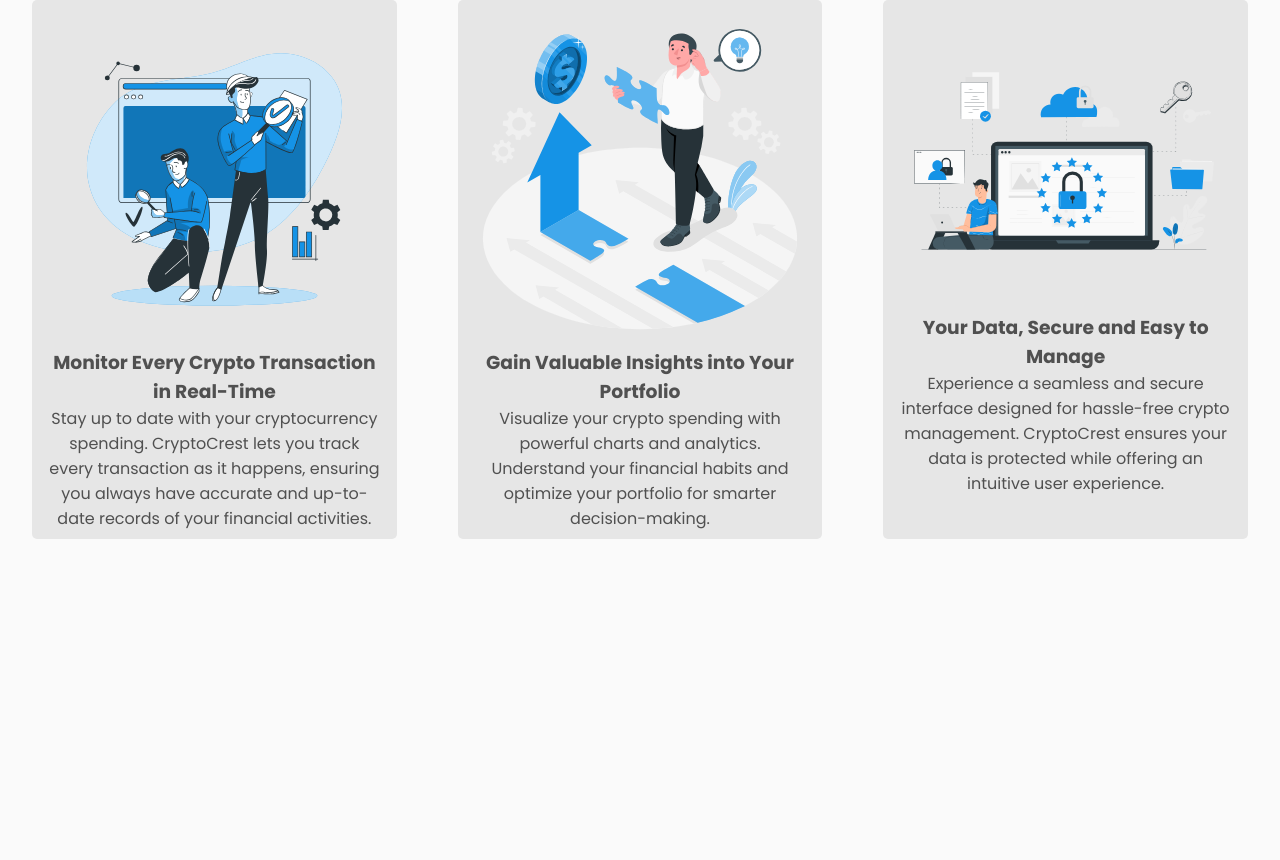
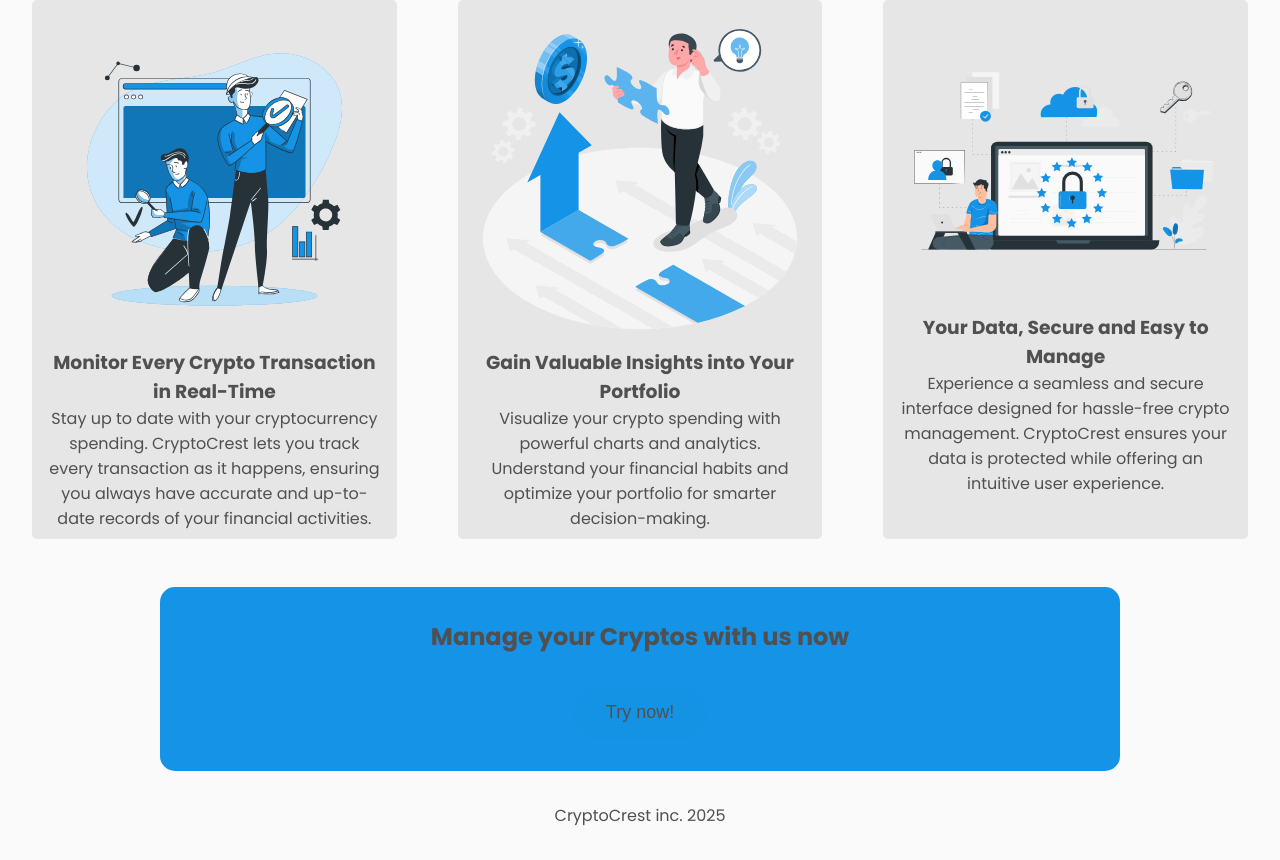
Before and after one commit to TechifyDev1/CryptoCrest, a React (Vite) app: page / in a window 1280 px wide. Shown: the part 775-1635 px from the top of the page. Before the commit the page ends 1330 px from the top, so only its background shows below. Built offline with nearby package versions, Linux system fonts and the light colour scheme.

Commit message:
Worked on the footer section and the call to action section

```diff
--- a/src/Pages/Landing_page/LandingPage.tsx
+++ b/src/Pages/Landing_page/LandingPage.tsx
@@ -1,5 +1,7 @@
 import React from "react";
+import CallToActionSection from "../../components/Landing_page/CallToAction_section/CallToActionSection";
 import FeaturesSection from "../../components/Landing_page/Features_section/FeaturesSection";
+import FooterSection from "../../components/Landing_page/Footer_section/FooterSection";
 import HeroSection from "../../components/Landing_page/Hero_section/HeroSection";
 import NavBar from "../../components/Landing_page/Nav_bar/NavBar";
 import "./Landing.css";
@@ -10,6 +12,8 @@
             <NavBar />
             <HeroSection />
             <FeaturesSection />
+            <CallToActionSection />
+            <FooterSection />
         </div>
     );
 }
--- /dev/null
+++ b/src/components/Landing_page/CallToAction_section/CallToAction.css
@@ -0,0 +1,40 @@
+.call-to-action-section {
+    display: flex;
+    justify-content: space-between;
+    align-items: center;
+    padding: 2rem 3rem;
+    background-color: var(--primary-color);
+    width: 75%;
+    margin: auto;
+    border-radius: 15px;
+    margin-top: 2rem;
+
+
+    .middle {
+        display: flex;
+        flex-direction: column;
+        justify-content: center;
+        align-items: center;
+        gap: 2rem;
+
+
+        .action-btn {
+            width: auto;
+            height: auto;
+            padding: 1rem 2rem;
+            border: none;
+            outline: none;
+            border-radius: 25px;
+            background-color: var(--secondary-color);
+            color: var(--text-color);
+            transition: all 0.3s ease-in;
+            cursor: pointer;
+            font-size: large;
+
+
+            &:hover {
+                background-color: var(--primary-color);
+            }
+        }
+    }
+}
--- /dev/null
+++ b/src/components/Landing_page/CallToAction_section/CallToActionSection.tsx
@@ -0,0 +1,17 @@
+import React from "react";
+import "./CallToAction.css";
+
+const CallToActionSection: React.FC = () => {
+    return (
+        <section className="call-to-action-section">
+            <div className="left"></div>
+            <div className="middle">
+                <h1>Manage your Cryptos with us now</h1>
+                <button className="action-btn">Try now!</button>
+            </div>
+            <div className="right"></div>
+        </section>
+    );
+}
+
+export default CallToActionSection;
--- /dev/null
+++ b/src/components/Landing_page/Footer_section/FooterSection.tsx
@@ -0,0 +1,11 @@
+import React from "react";
+
+const FooterSection: React.FC = () => {
+    return (
+        <footer style={{ display: "flex", justifyContent: "center", alignItems: "center", padding: "2rem" }}>
+            CryptoCrest inc. {new Date(Date.now()).getFullYear()}
+        </footer>
+    );
+}
+
+export default FooterSection;
```
Also changed, not shown: src/components/Landing_page/Footer_section/Footer.css (added).
